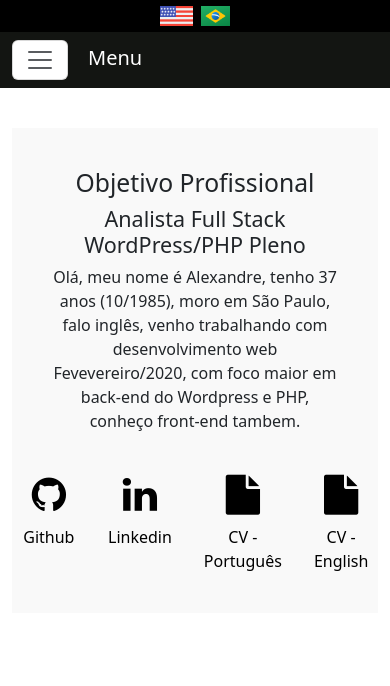
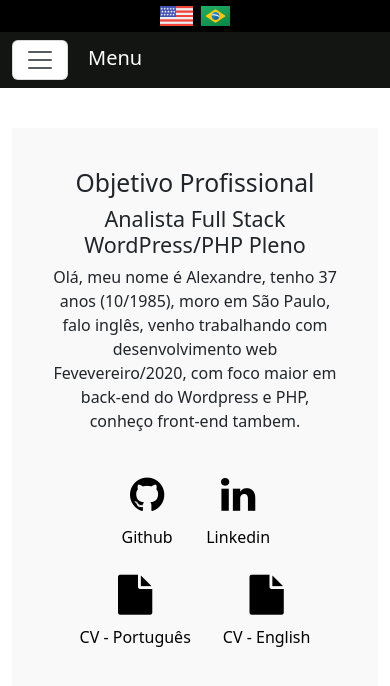
Before and after one commit to 2011Alexandrealvarenga/portfolio, a React (Create React App) app: page / in a window 390 px wide. Shown: the top 686 px of the page. Built offline with nearby package versions, Linux system fonts and the light colour scheme.

Commit message:
professional gols - section v2

```diff
--- a/src/assets/css/obj-profissional.css
+++ b/src/assets/css/obj-profissional.css
@@ -29,3 +29,8 @@
   color: #000;
   padding: 10px;
 }
+@media only screen and (max-width: 424px) {
+  .obj-profissional .objetivo-profissional .content-contact {
+    flex-wrap: wrap;
+  }
+}
```
